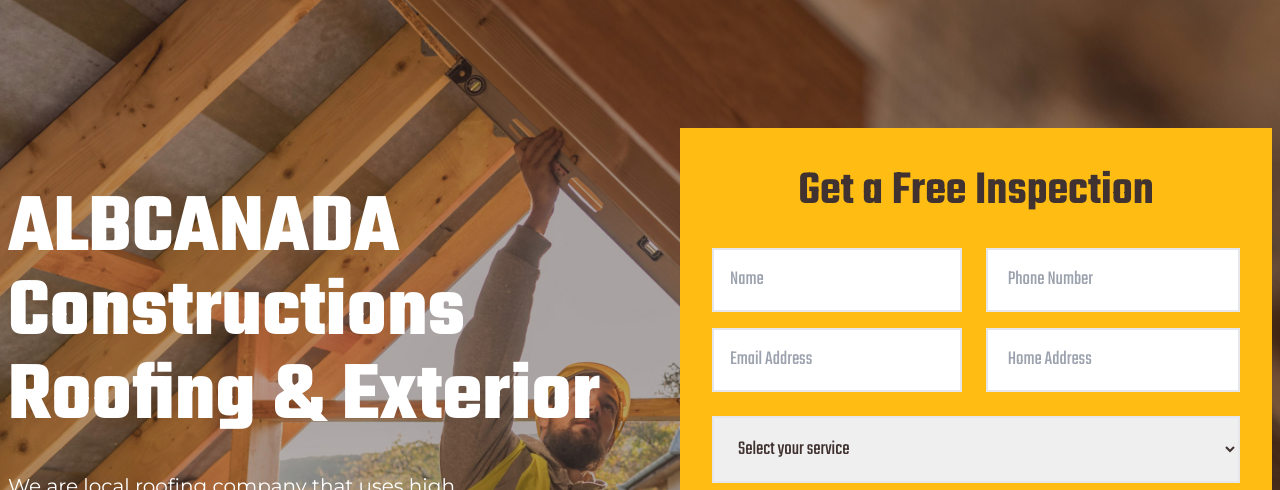
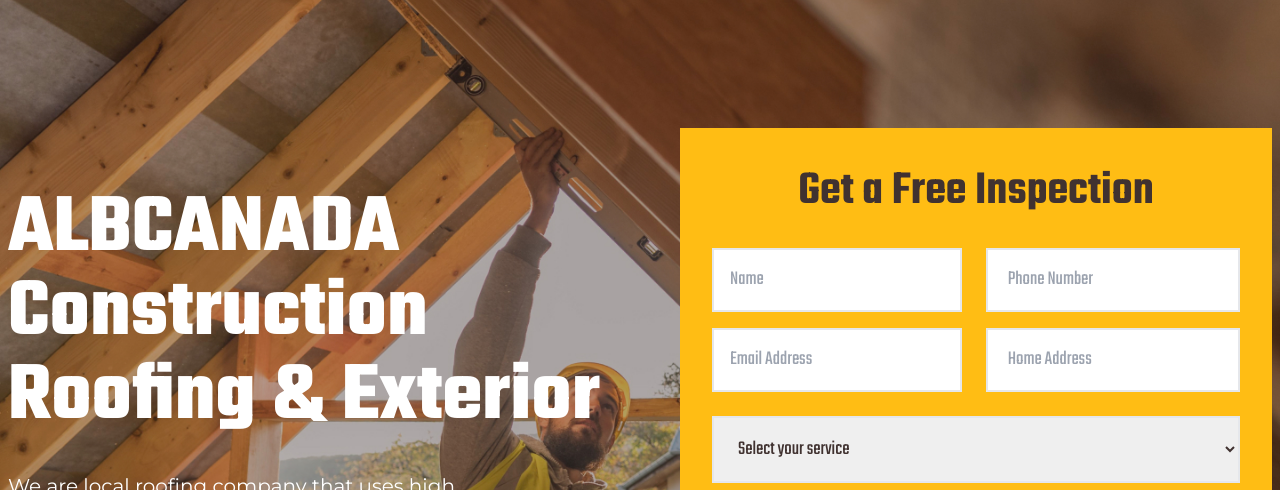
Before and after one commit to abdullahbinazeem/albcanada, a Next.js app: page / in a window 1280 px wide. Shown: the top 490 px of the page. Built offline with nearby package versions, Linux system fonts and the light colour scheme.

Commit message:
fixed title

```diff
--- a/src/app/sections/hero/page.tsx
+++ b/src/app/sections/hero/page.tsx
@@ -10,7 +10,7 @@
       >
         <div className="flex-1">
           <h1 className="text-5xl sm:text-7xl lg:text-[84px] leading-[105%] font-bold teko">
-            ALBCANADA Constructions
+            ALBCANADA Construction
             <br />
             Roofing & Exterior
           </h1>
```
